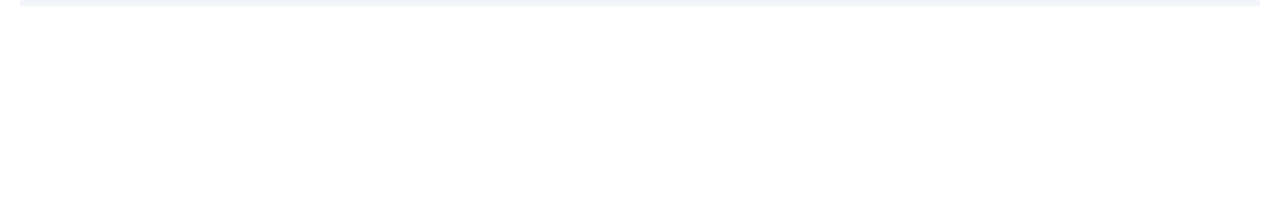
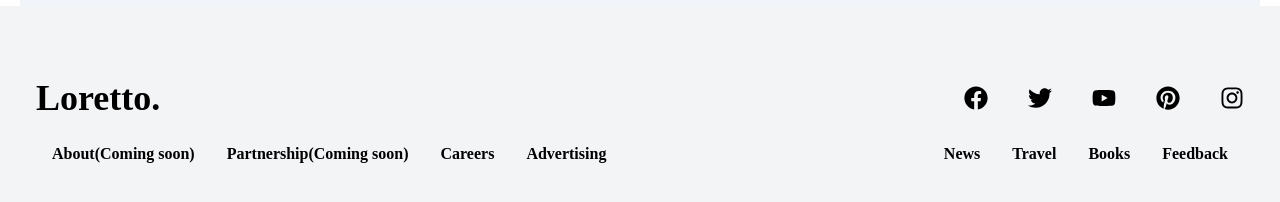
Before and after one commit to lensonfernandes/Loretto-Connect, a React (Create React App) app in the folder lorettoconnect/: page / in a window 1280 px wide. Shown: the part 3782-3984 px from the top of the page. Before the commit the page ends 3788 px from the top, so only its background shows below. Built offline with nearby package versions, Linux system fonts and the light colour scheme.

Commit message:
Footer Section Added

```diff
--- a/lorettoconnect/src/App.js
+++ b/lorettoconnect/src/App.js
@@ -1,5 +1,6 @@
 import React from 'react'
 import Carousel from './components/Carousel';
+import Footer from './components/Footer';
 import Happening from './components/Happening';
 import Hero from './components/Hero';
 import Memories from './components/Memories';
@@ -15,6 +16,7 @@
         <Happening />
         <Memories/>
         <Carousel />
+        <Footer />
     </div>
   );
 }
--- /dev/null
+++ b/lorettoconnect/src/components/Footer.jsx
@@ -0,0 +1,37 @@
+import React from 'react'
+import {FaFacebook, FaTwitter, FaYoutube,FaPinterest, FaInstagram } from 'react-icons/fa'
+
+const Footer = () => {
+  return (
+    <div className="w-full bg-gray-100 py-16">
+        <div className='max-w-[1240px] mx-auto flex flex-col px-4'>
+            <div className='sm:flex text-center justify-between items-center'>
+               <h1>Loretto.</h1>
+               <div className='flex justify-between w-full sm:max-w-[280px] my-4'>
+               <FaFacebook className='icon' />
+          <FaTwitter  className='icon'/>
+          <FaYoutube className='icon' />
+          <FaPinterest  className='icon'/>
+          <FaInstagram  className='icon'/>
+               </div>
+            </div>
+           <div className='flex justify-between'>
+            <ul className='lg:flex'>
+            <li>About(Coming soon)</li>
+            <li>Partnership(Coming soon)</li>
+            <li>Careers</li>
+            <li>Advertising</li>
+            </ul>
+            <ul className='text-right lg:flex'>
+            <li>News</li>
+            <li>Travel</li>
+            <li>Books</li>
+            <li>Feedback</li>
+            </ul>
+           </div>
+        </div>
+    </div>
+  )
+}
+
+export default Footer
```
